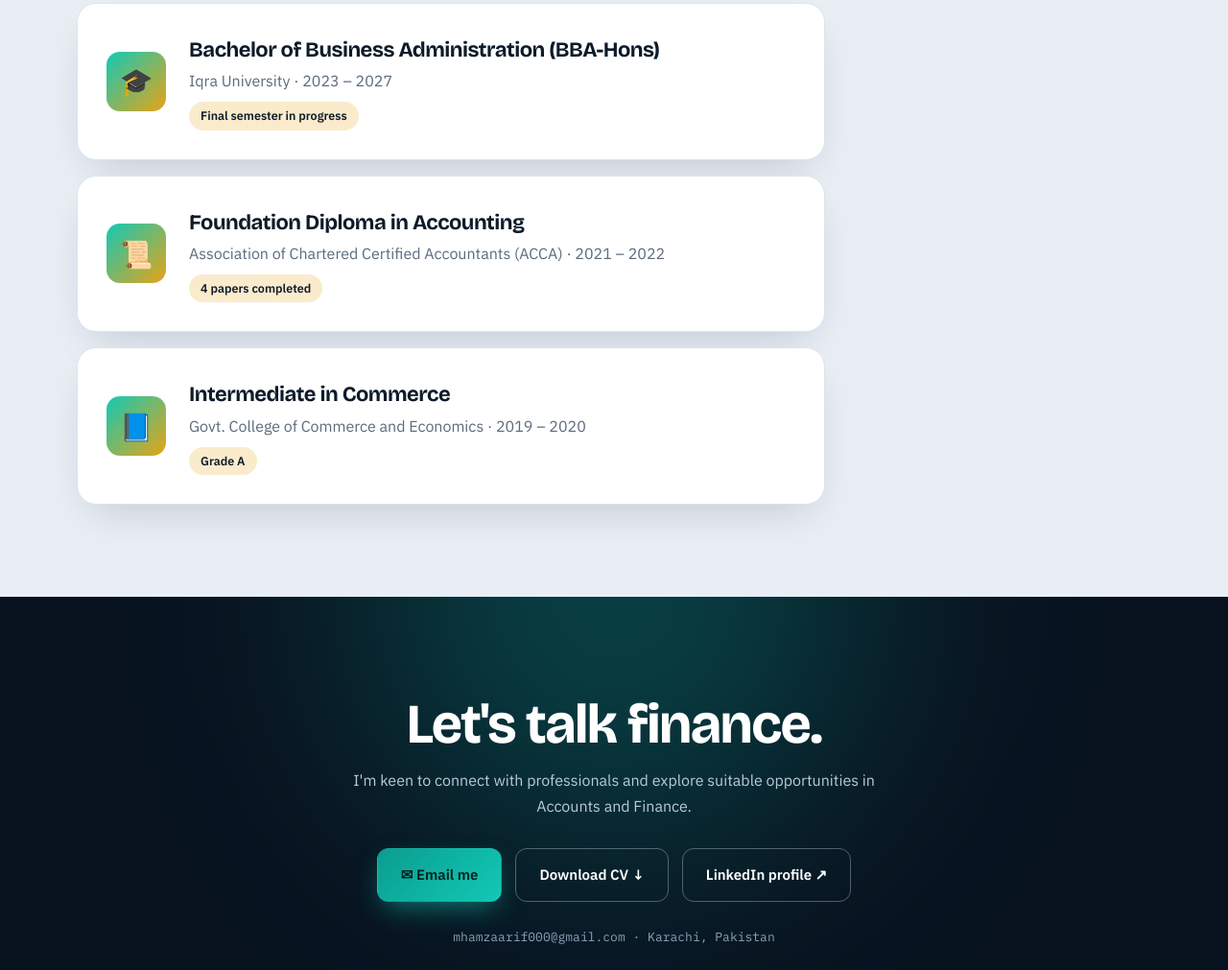
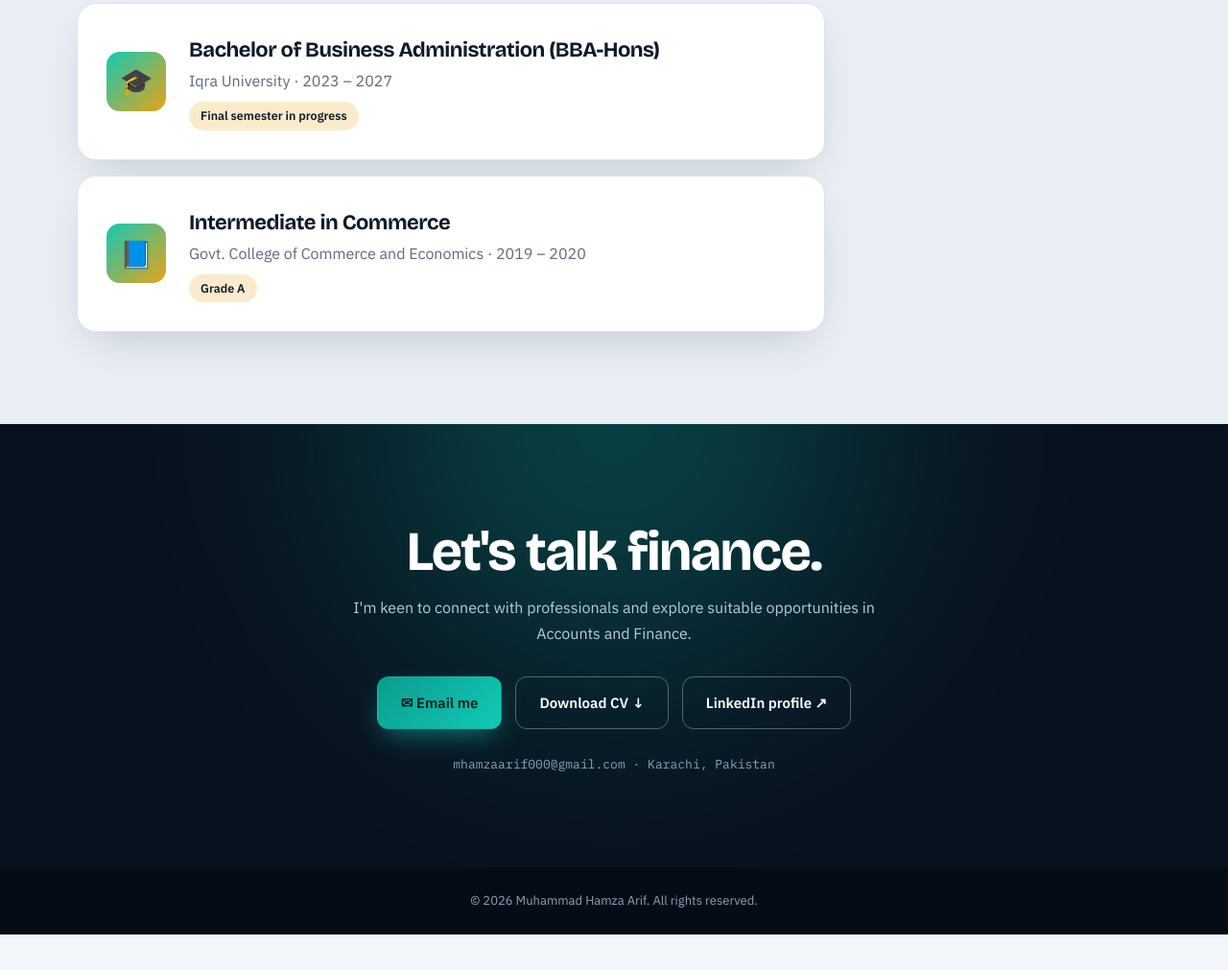
Before and after one commit to muhammadhamzaarif/My-Portfolio, a plain HTML site: page index.html in a window 1280 px wide. Shown: the part 3479-4490 px from the top of the page at 96% size. After the commit the page ends 4453 px from the top, so only its background shows below. Drawn offline with nearby package versions, Linux system fonts and the light colour scheme.

Commit message:
index.html

```diff
--- a/index.html
+++ b/index.html
@@ -308,14 +308,6 @@ footer{background:#050c15;color:#8aa3ba;padding:24px 0;text-align:center;font-si
         </div>
       </div>
       <div class="edu">
-        <div class="ico">📜</div>
-        <div>
-          <h3>Foundation Diploma in Accounting</h3>
-          <p>Association of Chartered Certified Accountants (ACCA) · 2021 – 2022</p>
-          <span class="badge">4 papers completed</span>
-        </div>
-      </div>
-      <div class="edu">
         <div class="ico">📘</div>
         <div>
           <h3>Intermediate in Commerce</h3>
```
